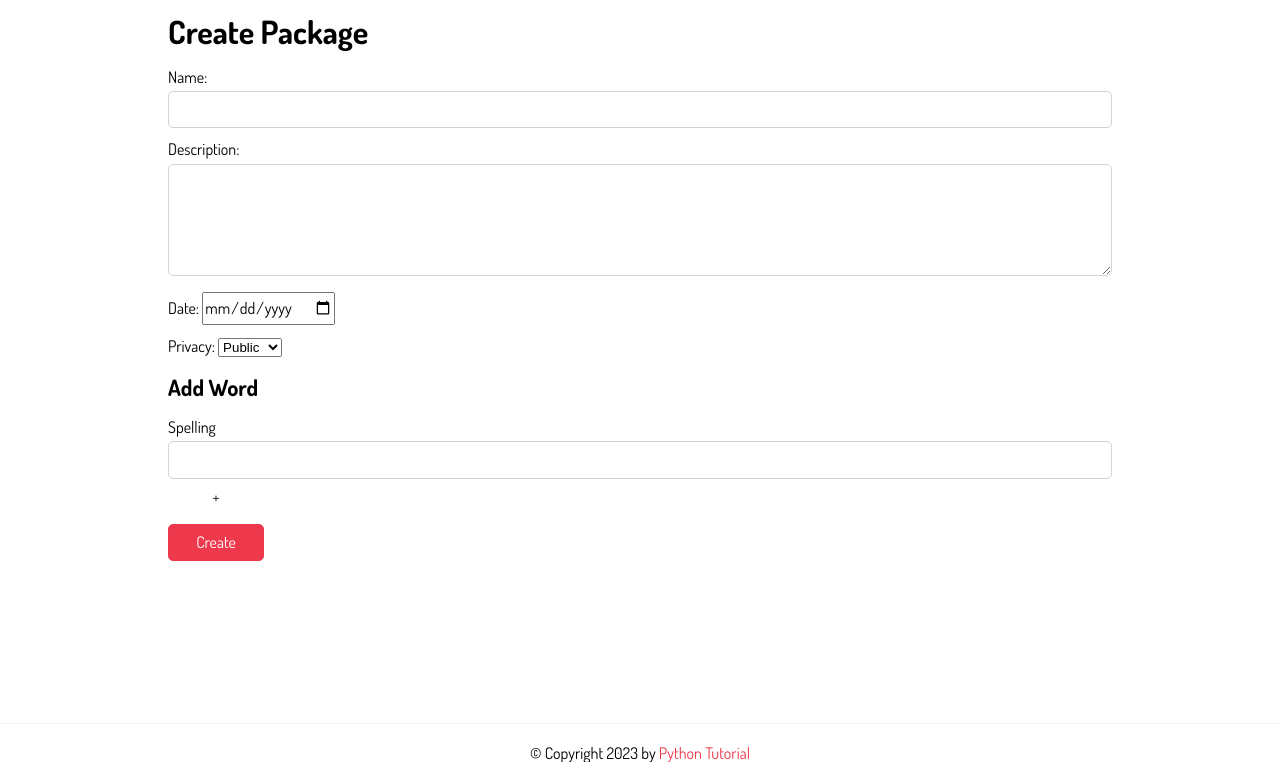
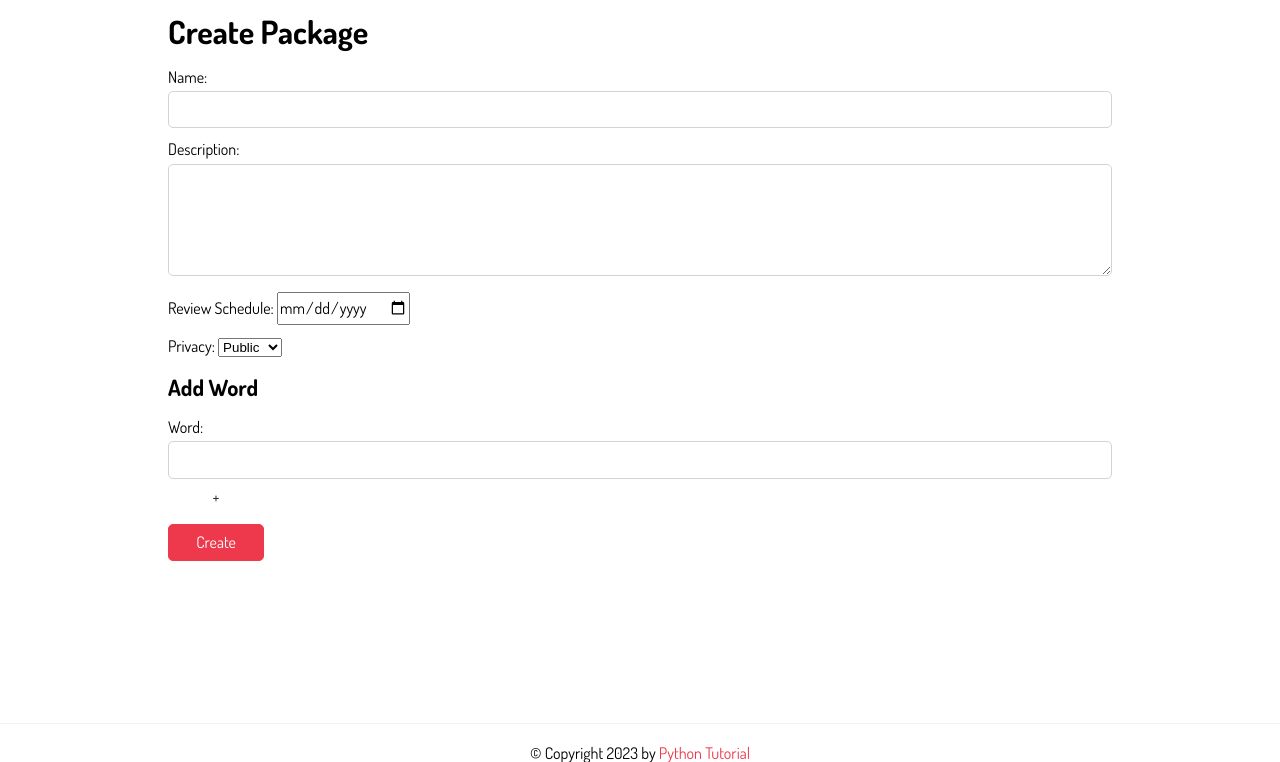
Before and after one commit to onlyzabao/memolex, a Django app: page /workspace/package/create/ in a window 1280 px wide. Shown: the part 17-779 px from the top of the page. Run offline with Django 4.2, Linux system fonts and the light colour scheme; the visitor is signed in with stand-in values (Sample User, id 1); some libraries are stand-ins or nearby versions.

Commit message:
update packate create page

```diff
--- a/workspace/forms.py
+++ b/workspace/forms.py
@@ -1,6 +1,6 @@
+import enchant
 from django import forms
 from django.forms import modelformset_factory
-from django.core.exceptions import ValidationError
 from .models import Word, Package
 
 class PackageCreateForm(forms.ModelForm):
@@ -13,6 +13,9 @@ class PackageCreateForm(forms.ModelForm):
         required = {
             "date":False
         }
+        labels = {
+            "date":"Review Schedule"
+        }
 
 class BaseWordCreateFormSet(forms.BaseFormSet):
     def clean(self):
@@ -20,16 +23,22 @@ class BaseWordCreateFormSet(forms.BaseFormSet):
             return
         words = []
         for form in self.forms:
-            if self.can_delete and self._should_delete_form(form):
-                continue
+            dictionary = enchant.Dict("en_US")
             word = form.cleaned_data.get("spelling")
-            if word in words:
-                raise ValidationError("The word in package is duplicated.")
+            if not word:
+                form.add_error("spelling", "The word field cannot be left blank. Fill out or remove it instead.")
+            elif not dictionary.check(word):
+                form.add_error("spelling", "This word is spelled incorrectly.")
+            elif word.lower() in words:
+                form.add_error("spelling", "This word is duplicated.")
             words.append(word)
 
 class WordCreateForm(forms.ModelForm):
     class Meta:
         model = Word
         fields = ["spelling"]
+        labels = {
+            "spelling":"Word"
+        }
 
-WordCreateFormSet = modelformset_factory(model=Word, form=WordCreateForm, formset=BaseWordCreateFormSet, extra=0, can_delete=True)
+WordCreateFormSet = modelformset_factory(model=Word, form=WordCreateForm, formset=BaseWordCreateFormSet, extra=0)
--- a/workspace/templates/workspace/package_create.html
+++ b/workspace/templates/workspace/package_create.html
@@ -17,16 +17,22 @@
 
         <h2>Add Word</h2>
         {{ word_formset.management_form }}
-            {% if word_formset.errors %}
-                {% for field, errors in word_formset.errors.items %}
-                    {% for error in errors %}
-                        <small class="error">{{ field }}: {{ error }}</small>
+
+        {% for word_form in word_formset %}
+            {% for word_field in word_form %}
+                <div class="row spacer form-row">
+                    {{ word_field.label_tag }}
+                    {{ word_field }}
+                    <button class="btn btn-danger remove-form-row">-</button>
+                    {% if word_field.errors %}
+                        <small class="error">{{ word_field.errors|striptags }}</small>
+                    {% endif %}
+                </div>
+            {% endfor%}
         {% endfor %}
-                {% endfor %}
-        {% endif %}
 
         <div class="row spacer empty-form-row">
-            {{ word_formset.empty_form.spelling.label }}
+            {{ word_formset.empty_form.spelling.label_tag }}
             {{ word_formset.empty_form.spelling }}
             <button class="btn btn-success add-form-row">+</button>
         </div>
--- a/workspace/views.py
+++ b/workspace/views.py
@@ -54,7 +54,7 @@
                 word.save()
             return redirect("workspace:package_detail", pk=package.pk)
         else:
-            messages.error(request, "Error in create package.")
+            messages.error(request, "Error creating your package.")
 
             context = {"package_form":package_form, "word_formset":word_formset}
 
```
Also changed, not shown: 2 other files. Lines whose indentation alone changed are shown as unchanged.
